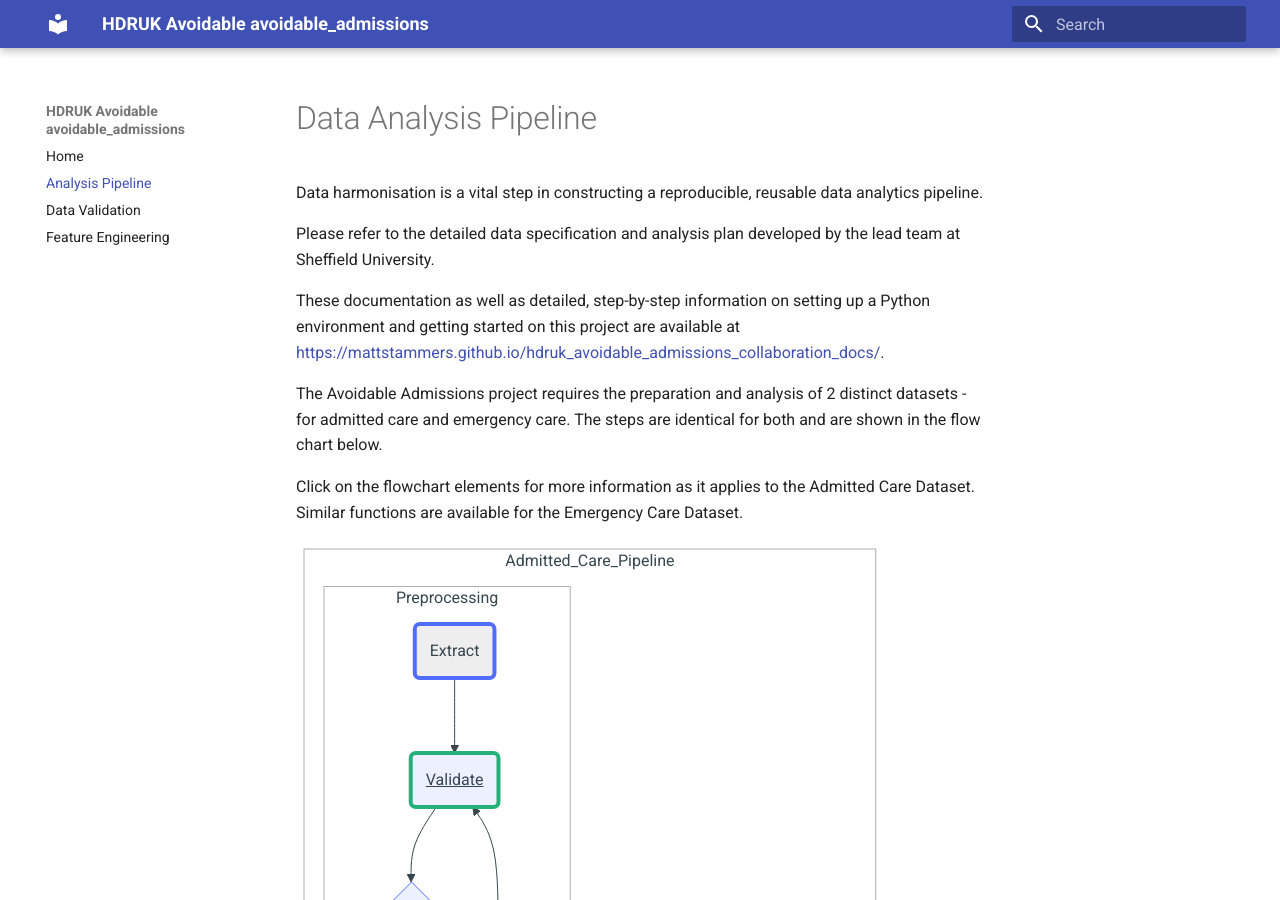
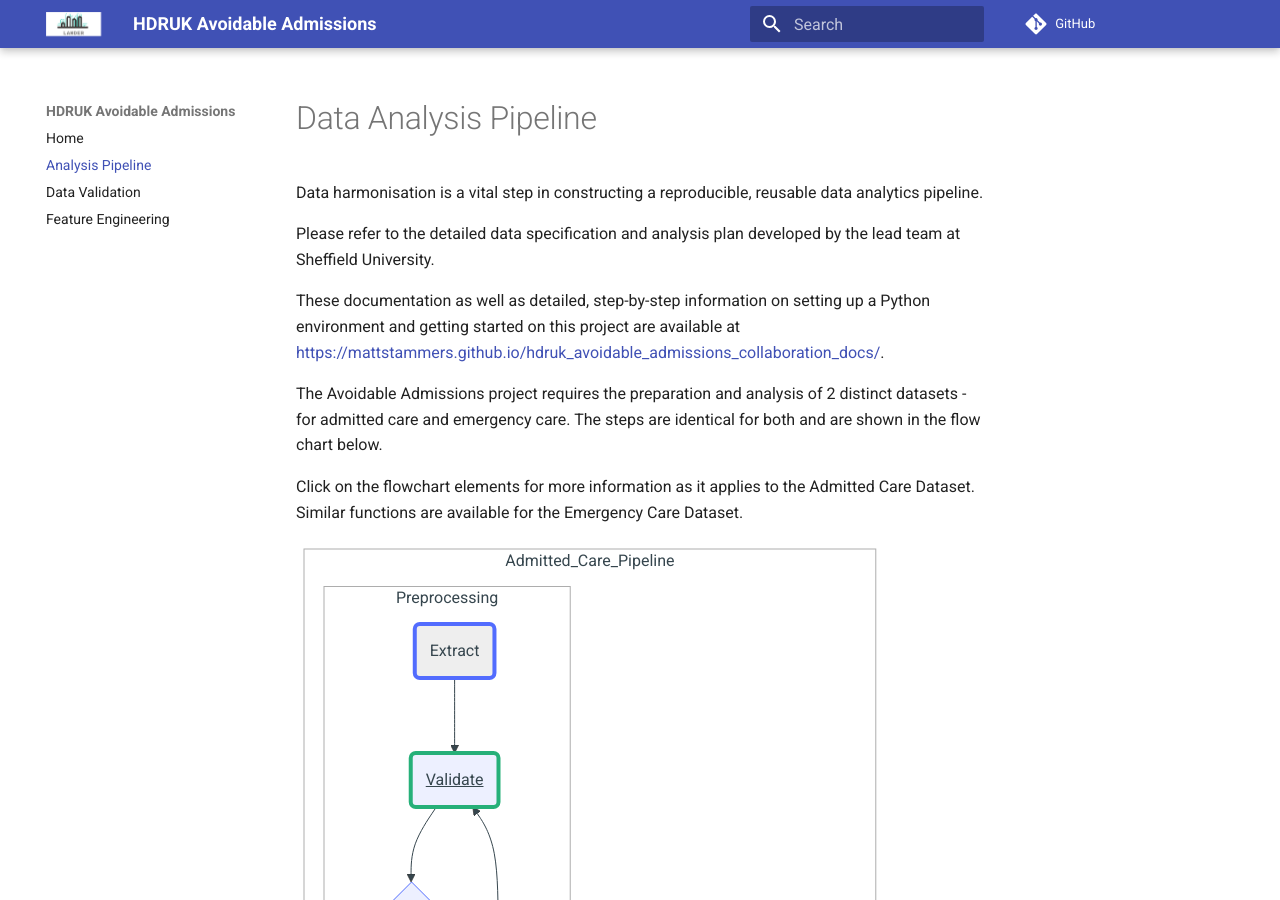
Before and after one commit to LTHTR-DST/hdruk_avoidable_admissions, an MkDocs documentation site: the page built from docs/pipeline.md, in a window 1280 px wide and 900 px high. Built offline with MkDocs 1.6.1 and Material for MkDocs 9.7.7, drawn with Linux system fonts in a browser that asks for light colours; comment, search, counter and statistics services are not loaded; some of the changed lines change nothing that is shown.

Commit message:
Update docs

````diff
--- a/docs/pipeline.md
+++ b/docs/pipeline.md
@@ -49,15 +49,15 @@ flowchart TB
     style Feature_Engineering fill: #fff
     style Analysis fill: #fff
 
-    click B "/validation/#avoidable_admissions.data.validate.validate_admitted_care_data"
-    click F "/validation/#avoidable_admissions.data.validate.validate_admitted_care_features"
+    click B "/hdruk_avoidable_admissions/validation/#avoidable_admissions.data.validate.validate_admitted_care_data"
+    click F "/hdruk_avoidable_admissions/validation/#avoidable_admissions.data.validate.validate_admitted_care_features"
 
-    click C "/validation/#avoidable_admissions.data.validate.validate_dataframe--validation-example"
-    click G "/validation/#avoidable_admissions.data.validate.validate_dataframe--validation-example"
+    click C "/hdruk_avoidable_admissions/validation/#avoidable_admissions.data.validate.validate_dataframe--validation-example"
+    click G "/hdruk_avoidable_admissions/validation/#avoidable_admissions.data.validate.validate_dataframe--validation-example"
 
 
-    click E "/features/#avoidable_admissions.features.build_features.build_admitted_care_features"
+    click E "/hdruk_avoidable_admissions/features/#avoidable_admissions.features.build_features.build_admitted_care_features"
 
-    click D "validation/#fixing-errors"
+    click D "/hdruk_avoidable_admissions/validation/#fixing-errors"
 
 ```
--- a/mkdocs.yml
+++ b/mkdocs.yml
@@ -1,5 +1,14 @@
-site_name: HDRUK Avoidable avoidable_admissions
-theme: material
+site_name: HDRUK Avoidable Admissions
+site_url: https://lthtr-dst.github.io/hdruk_avoidable_admissions/
+repo_url: https://github.com/lthtr-dst/hdruk_avoidable_admissions
+repo_name: GitHub
+site_description: >
+  [HDRUK](https://www.hdruk.ac.uk/) Data Science Collaboration on Avoidable Admissions in the NHS.
+  Led by [School for Health and Related Research](https://www.sheffield.ac.uk/scharr) as Sheffield University.
+site_author: https://github.com/lthtr-dst/
+theme:
+  name: material
+  logo: logo.png
 plugins:
 - search
 - mkdocstrings
````
Also changed, not shown: docs/logo.png (added), docs/schema.md (added).
